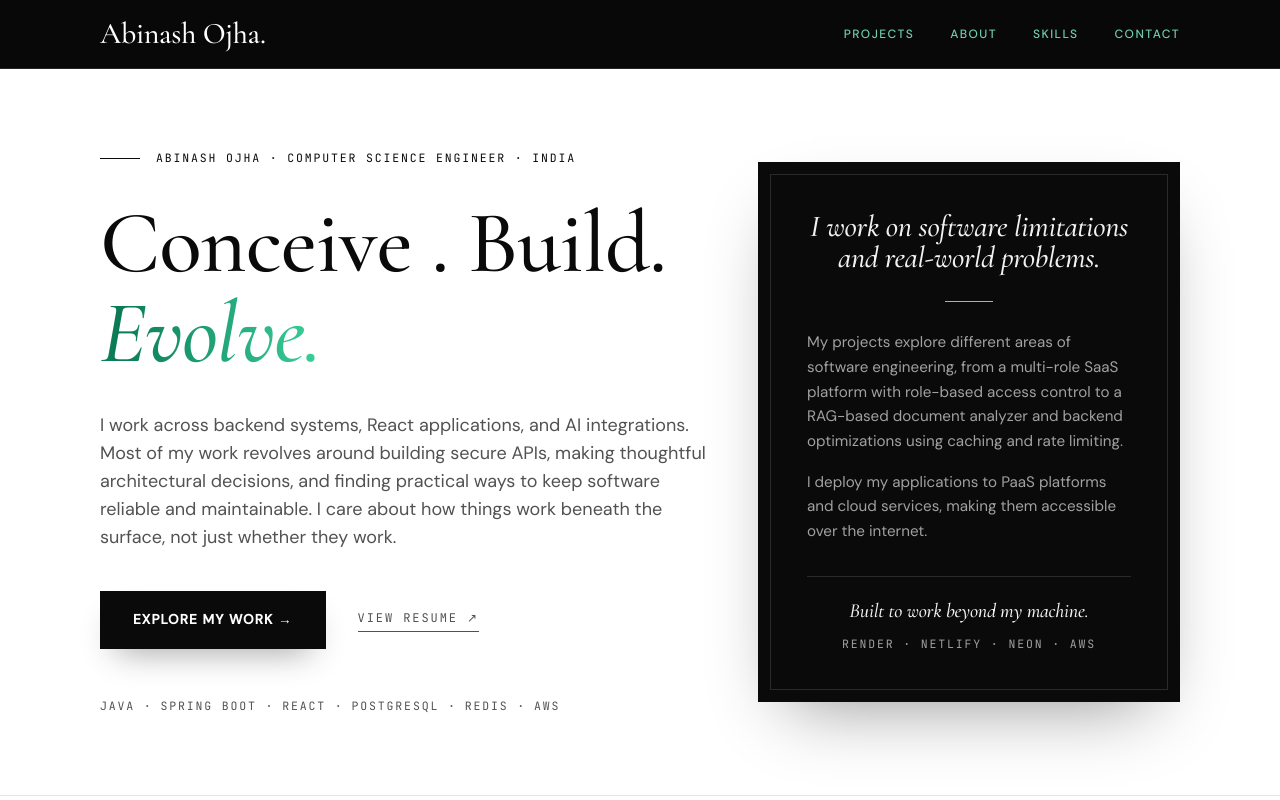
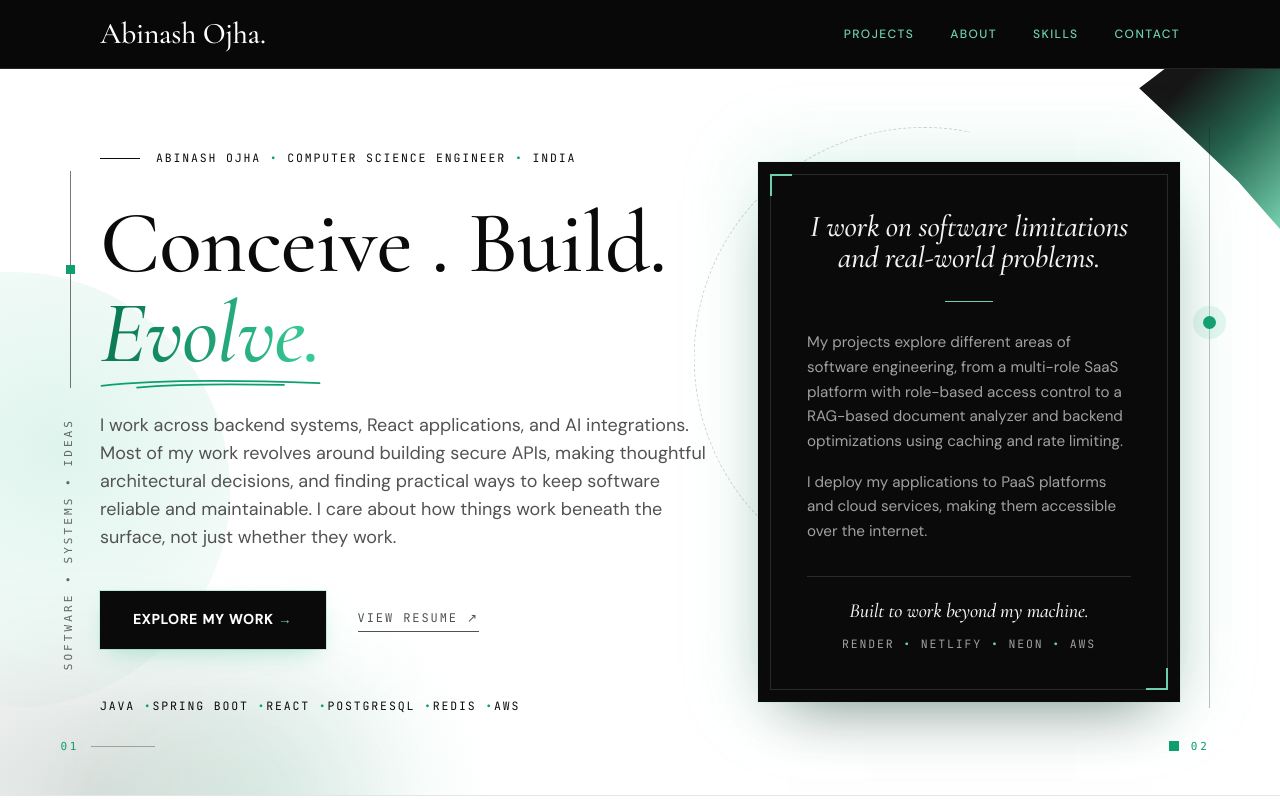
Before and after one commit to Abinash-Ojha/AbinashOjhaPortfolio, a React (Vite) app: page / in a window 1280 px wide. Shown: the top 800 px of the page. Built offline with nearby package versions, Linux system fonts and the light colour scheme.

Commit message:
Enhance portfolio hero section design

```diff
--- a/src/components/Hero.jsx
+++ b/src/components/Hero.jsx
@@ -1,37 +1,51 @@
-
 import resume from "../assets/AbinashOjhaResumeOL.pdf";
 
 const tech = ['Java', 'Spring Boot', 'React', 'PostgreSQL', 'Redis', 'AWS']
 const delay = (s) => ({ '--d': `${s}s` })
+const Dot = () => <span className="g-dot" aria-hidden="true"> • </span>
 
 export default function Hero() {
   return (
     <section
       id="top"
-      className="night hero-glow"
+      className="night hero-glow hero-root"
       style={{ '--accent': '#6FCFAD' }}
     >
-      <div className="mx-auto grid min-h-[84vh] max-w-[1160px] items-center gap-14 px-6 py-16 md:grid-cols-12 md:gap-12 md:px-10 md:py-20">
+      {/* Decorative layer */}
+      <div className="hero-deco" aria-hidden="true">
+        <span className="deco-circle" />
+        <span className="deco-mist" />
+        <span className="deco-rock" />
+
+        <div className="rail rail-l">
+          <span className="rail-line" />
+          <span className="rail-sq" />
+          <span className="rail-text">Software • Systems • Ideas</span>
+          <span className="rail-num">01</span>
+        </div>
+
+        <div className="rail rail-r">
+          <span className="rail-line" />
+          <span className="rail-dot" />
+          <span className="deco-ring" />
+          <span className="rail-num rail-num-r">
+            <i /> 02
+          </span>
+        </div>
+      </div>
+
+      <div className="relative z-10 mx-auto grid min-h-[84vh] max-w-[1160px] items-center gap-14 px-6 py-16 md:grid-cols-12 md:gap-12 md:px-10 md:py-20">
 
         {/* Left: introduction */}
         <div className="md:col-span-7">
           <p className="label flex items-center gap-4">
             <span
               className="draw h-px"
-              style={{
-                ...delay(0.1),
-                backgroundColor: '#0A0A0A',
-              }}
+              style={{ ...delay(0.1), backgroundColor: '#0A0A0A' }}
               aria-hidden="true"
             />
-            <span
-              className="fade-up"
-              style={{
-                ...delay(0.2),
-                color: '#0A0A0A',
-              }}
-            >
-              Abinash Ojha · Computer Science Engineer · India
+            <span className="fade-up" style={{ ...delay(0.2), color: '#0A0A0A' }}>
+              Abinash Ojha<Dot />Computer Science Engineer<Dot />India
             </span>
           </p>
 
@@ -40,32 +54,29 @@ export default function Hero() {
             aria-label="Conceive . Build. Evolve."
           >
             <span aria-hidden="true">
-              <span className="rise">
-                <span style={delay(0.25)}>Conceive</span>
-              </span>{' '}
-              <span className="rise">
-                <span style={delay(0.4)}>.</span>
-              </span>{' '}
-              <span className="rise">
-                <span style={delay(0.55)}>Build.</span>
-              </span>{' '}
-              <span className="rise">
-                <span style={delay(0.8)}>
-                  <em
-                    className="shimmer"
-                    style={{ color: '#6FCFAD' }}
-                  >
-                    Evolve.
-                  </em>
+              <span className="rise"><span style={delay(0.25)}>Conceive</span></span>{' '}
+              <span className="rise"><span style={delay(0.4)}>.</span></span>{' '}
+              <span className="rise"><span style={delay(0.55)}>Build.</span></span>{' '}
+              <span className="evolve-wrap">
+                <span className="rise">
+                  <span style={delay(0.8)}>
+                    <em className="shimmer" style={{ color: '#0E9F6E' }}>Evolve.</em>
+                  </span>
                 </span>
+                <svg
+                  className="evolve-line"
+                  viewBox="0 0 360 14"
+                  preserveAspectRatio="none"
+                  style={delay(1.2)}
+                >
+                  <path d="M2 10 C 90 3, 210 3, 358 7" />
+                  <path d="M60 12 C 140 7, 230 8, 300 9" />
+                </svg>
               </span>
             </span>
           </h1>
 
-          <p
-            className="soft fade-up mt-8 max-w-[50ch] text-lg"
-            style={delay(1)}
-          >
+          <p className="soft fade-up mt-8 max-w-[50ch] text-lg" style={delay(1)}>
             I work across backend systems, React applications, and AI integrations.
             Most of my work revolves around building secure APIs, making thoughtful
             architectural decisions, and finding practical ways to keep software
@@ -73,10 +84,7 @@ export default function Hero() {
             surface, not just whether they work.
           </p>
 
-          <div
-            className="fade-up mt-10 flex flex-wrap items-center gap-8"
-            style={delay(1.2)}
-          >
+          <div className="fade-up mt-10 flex flex-wrap items-center gap-8" style={delay(1.2)}>
             <a href="#work" className="btn">
               Explore my work{' '}
               <span className="arrow" aria-hidden="true">→</span>
@@ -93,17 +101,11 @@ export default function Hero() {
             </a>
           </div>
 
-          <p className="label mt-12 flex flex-wrap gap-x-2">
+         <p className="label tech-list mt-12 flex flex-wrap">
             {tech.map((t, i) => (
-              <span
-                key={t}
-                className="fade-up"
-                style={delay(1.45 + i * 0.12)}
-              >
+              <span key={t} className="fade-up" style={delay(1.45 + i * 0.12)}>
                 {t}
-                {i < tech.length - 1 && (
-                  <span aria-hidden="true"> ·</span>
-                )}
+                {i < tech.length - 1 && <Dot />}
               </span>
             ))}
           </p>
@@ -112,10 +114,10 @@ export default function Hero() {
         {/* Right: the story */}
         <aside
           aria-label="How I work"
-          className="vellum fade-up p-3 md:col-span-5"
+          className="vellum hero-card fade-up p-3 md:col-span-5"
           style={delay(0.7)}
         >
-          <div className="rounded-xl border border-[var(--rule)] p-7 md:p-9">
+          <div className="card-inner rounded-xl border border-[var(--rule)] p-7 md:p-9">
             <p
               className="display fade-up text-center text-[1.7rem] italic leading-snug md:text-[1.9rem]"
               style={delay(1)}
@@ -123,44 +125,28 @@ export default function Hero() {
               I work on software limitations and real-world problems.
             </p>
 
-            <span
-              className="mx-auto my-7 block h-px w-12"
-              style={{ backgroundColor: '#6FCFAD' }}
-              aria-hidden="true"
-            />
+            <span className="card-rule mx-auto my-7 block h-px w-12" aria-hidden="true" />
 
-            <p
-              className="soft fade-up text-[0.95rem] leading-relaxed"
-              style={delay(1.2)}
-            >
+            <p className="soft fade-up text-[0.95rem] leading-relaxed" style={delay(1.2)}>
               My projects explore different areas of software engineering, from a
               multi-role SaaS platform with role-based access control to a
               RAG-based document analyzer and backend optimizations using caching
               and rate limiting.
             </p>
 
-            <p
-              className="soft fade-up mt-4 text-[0.95rem] leading-relaxed"
-              style={delay(1.4)}
-            >
+            <p className="soft fade-up mt-4 text-[0.95rem] leading-relaxed" style={delay(1.4)}>
               I deploy my applications to PaaS platforms and cloud services,
               making them accessible over the internet.
             </p>
 
-            <p
-              className="rule-t fade-up mt-8 pt-5 text-center"
-              style={delay(1.6)}
-            >
-              <span className="display text-xl italic">
-                Built to work beyond my machine.
-              </span>
+            <p className="rule-t fade-up mt-8 pt-5 text-center" style={delay(1.6)}>
+              <span className="display text-xl italic">Built to work beyond my machine.</span>
               <span className="label mt-2 block">
-                Render · Netlify · Neon · AWS
+                Render<Dot />Netlify<Dot />Neon<Dot />AWS
               </span>
             </p>
           </div>
         </aside>
-
       </div>
     </section>
   )
--- a/src/theme.css
+++ b/src/theme.css
@@ -208,6 +208,7 @@ em.soft {
   border-color: #7BEBC0;
   transform: translateY(-2px);
 }
+
 
 .link {
   border-bottom: 1px solid currentColor;
@@ -632,3 +633,411 @@ em.shimmer {
 #skills .rule-t {
   border-color: #262626;
 }
+
+/* ---------- Hero: layout ---------- */
+.hero-root {
+  position: relative;
+  overflow: hidden;
+}
+
+.g-dot {
+  color: #0E9F6E;
+}
+
+/* ---------- Decorative layer ---------- */
+.hero-deco {
+  position: absolute;
+  inset: 0;
+  pointer-events: none;
+  z-index: 0;
+  display: none;
+}
+
+@media (min-width: 1024px) {
+  .hero-deco {
+    display: block;
+  }
+}
+
+.deco-circle {
+  position: absolute;
+  left: -16%;
+  top: 28%;
+  width: 34vw;
+  height: 34vw;
+  max-width: 520px;
+  max-height: 520px;
+  border-radius: 50%;
+  background: radial-gradient(circle at 60% 40%, rgba(111, 207, 173, .22), rgba(111, 207, 173, .05) 70%, transparent 72%);
+}
+
+.deco-mist {
+  position: absolute;
+  left: 0;
+  bottom: 0;
+  width: 38%;
+  height: 38%;
+  background:
+    radial-gradient(ellipse at 20% 100%, rgba(120, 140, 130, .28), transparent 60%),
+    radial-gradient(ellipse at 55% 110%, rgba(111, 207, 173, .18), transparent 60%);
+  -webkit-mask-image: linear-gradient(to top, #000 30%, transparent);
+  mask-image: linear-gradient(to top, #000 30%, transparent);
+}
+
+.deco-rock {
+  position: absolute;
+  right: 0;
+  top: 0;
+  width: 11vw;
+  height: 20vh;
+  min-width: 140px;
+  background: linear-gradient(135deg, #0a0a0a 20%, #1a5c45 55%, #6FCFAD 100%);
+  clip-path: polygon(18% 0, 100% 0, 100% 100%, 70% 70%, 40% 45%, 0 12%);
+  opacity: .95;
+}
+
+.deco-ring {
+  position: absolute;
+  right: 3%;
+  top: 8%;
+  width: 36vw;
+  max-width: 560px;
+  aspect-ratio: 1;
+  border-radius: 50%;
+  border: 1px dashed rgba(10, 10, 10, .18);
+  clip-path: inset(0 40% 0 0);
+  /* shows only the left arc, like the reference */
+  transform: translateX(-12%);
+}
+
+/* Rails */
+.rail {
+  position: absolute;
+  top: 0;
+  bottom: 0;
+  width: 1px;
+}
+
+.rail-l {
+  left: 5.5%;
+}
+
+.rail-r {
+  right: 5.5%;
+}
+
+.rail-line {
+  position: absolute;
+  left: 0;
+  top: 14%;
+  height: 30%;
+  width: 1px;
+  background: rgba(10, 10, 10, .55);
+}
+
+.rail-r .rail-line {
+  top: 8%;
+  height: 80%;
+  background: rgba(10, 10, 10, .25);
+}
+
+.rail-sq {
+  position: absolute;
+  left: -4px;
+  top: 27%;
+  width: 9px;
+  height: 9px;
+  background: #0E9F6E;
+}
+
+.rail-dot {
+  position: absolute;
+  left: -6px;
+  top: 40%;
+  width: 13px;
+  height: 13px;
+  border-radius: 50%;
+  background: #0E9F6E;
+  box-shadow: 0 0 0 10px rgba(111, 207, 173, .18);
+}
+
+.rail-text {
+  position: absolute;
+  left: -7px;
+  top: 48%;
+  writing-mode: vertical-rl;
+  transform: rotate(180deg);
+  font: 500 11px/1 var(--font-mono, 'JetBrains Mono', monospace);
+  letter-spacing: .28em;
+  text-transform: uppercase;
+  color: rgba(10, 10, 10, .6);
+}
+
+.rail-num {
+  position: absolute;
+  left: -10px;
+  bottom: 6%;
+  font: 500 11px/1 var(--font-mono, 'JetBrains Mono', monospace);
+  letter-spacing: .25em;
+  color: #0E9F6E;
+  display: flex;
+  align-items: center;
+  gap: 12px;
+  white-space: nowrap;
+}
+
+.rail-num::after {
+  content: "";
+  width: 64px;
+  height: 1px;
+  background: rgba(10, 10, 10, .3);
+}
+
+.rail-num-r {
+  left: auto;
+  right: 0;
+  flex-direction: row;
+}
+
+.rail-num-r::after {
+  display: none;
+}
+
+.rail-num-r i {
+  width: 10px;
+  height: 10px;
+  background: #0E9F6E;
+  display: inline-block;
+}
+
+/* ---------- Evolve underline ---------- */
+.evolve-wrap {
+  position: relative;
+  display: inline-block;
+}
+
+.evolve-line {
+  position: absolute;
+  left: 0;
+  bottom: -.12em;
+  width: 100%;
+  height: .14em;
+  fill: none;
+  stroke: #0E9F6E;
+  stroke-width: 2;
+  stroke-linecap: round;
+  pointer-events: none;
+}
+
+.evolve-line path {
+  stroke-dasharray: 400;
+  stroke-dashoffset: 400;
+  animation: evolve-draw 1s ease forwards;
+  animation-delay: var(--d, 1.2s);
+}
+
+@keyframes evolve-draw {
+  to {
+    stroke-dashoffset: 0;
+  }
+}
+
+/* ---------- Button ---------- */
+.hero-root .btn {
+  box-shadow: 0 0 0 1px rgba(111, 207, 173, .35), 0 10px 26px -10px rgba(111, 207, 173, .65);
+}
+
+.hero-root .btn .arrow {
+  color: #6FCFAD;
+}
+
+/* ---------- Card ---------- */
+.hero-card {
+  position: relative;
+  box-shadow: 0 0 0 1px rgba(111, 207, 173, .12),
+    0 0 70px rgba(111, 207, 173, .28),
+    0 30px 60px -30px rgba(0, 0, 0, .5);
+}
+
+.hero-card .card-inner {
+  position: relative;
+}
+
+.hero-card .card-inner::before,
+.hero-card .card-inner::after {
+  content: "";
+  position: absolute;
+  width: 22px;
+  height: 22px;
+  border: 0 solid #6FCFAD;
+  pointer-events: none;
+}
+
+.hero-card .card-inner::before {
+  top: -1px;
+  left: -1px;
+  border-top-width: 2px;
+  border-left-width: 2px;
+}
+
+.hero-card .card-inner::after {
+  bottom: -1px;
+  right: -1px;
+  border-bottom-width: 2px;
+  border-right-width: 2px;
+}
+
+.hero-card .card-rule {
+  background-color: #6FCFAD !important;
+}
+
+.hero-card .g-dot {
+  color: #6FCFAD;
+}
+
+@media (prefers-reduced-motion: reduce) {
+  .evolve-line path {
+    animation: none;
+    stroke-dashoffset: 0;
+  }
+}
+
+/* ---------- Final polish ---------- */
+
+/* Blueprint grid replaces the rock: faint, fades in from the top-right */
+.deco-grid {
+  position: absolute;
+  inset: 0;
+  background-image:
+    linear-gradient(to right, rgba(10, 10, 10, .05) 1px, transparent 1px),
+    linear-gradient(to bottom, rgba(10, 10, 10, .05) 1px, transparent 1px);
+  background-size: 56px 56px;
+  -webkit-mask-image: radial-gradient(ellipse at 100% 0%, #000 0%, transparent 55%);
+  mask-image: radial-gradient(ellipse at 100% 0%, #000 0%, transparent 55%);
+}
+
+/* Right rail dot drifts slowly */
+.rail-dot {
+  animation: rail-drift 7s ease-in-out infinite alternate;
+}
+
+@keyframes rail-drift {
+  from {
+    top: 34%;
+  }
+
+  to {
+    top: 52%;
+  }
+}
+
+/* Card spotlight follows the cursor */
+.hero-card::before {
+  content: "";
+  position: absolute;
+  inset: 0;
+  pointer-events: none;
+  opacity: 0;
+  transition: opacity .35s ease;
+  background: radial-gradient(320px circle at var(--mx, 50%) var(--my, 50%),
+      rgba(111, 207, 173, .14),
+      transparent 70%);
+}
+
+.hero-card:hover::before {
+  opacity: 1;
+}
+
+.hero-card .card-inner {
+  z-index: 1;
+}
+
+/* Tech list: quiet hover */
+.tech-item {
+  transition: color .2s ease;
+  cursor: default;
+}
+
+.tech-item:hover {
+  color: #0E9F6E;
+}
+
+/* Resume link underline turns green */
+.hero-root .link:hover {
+  border-color: #0E9F6E;
+}
+
+/* Scroll cue */
+.scroll-cue {
+  position: absolute;
+  left: 50%;
+  bottom: 18px;
+  transform: translateX(-50%);
+  z-index: 10;
+  display: none;
+  flex-direction: column;
+  align-items: center;
+  gap: 8px;
+  font: 500 10px/1 'JetBrains Mono', ui-monospace, monospace;
+  letter-spacing: .3em;
+  text-transform: uppercase;
+  color: rgba(10, 10, 10, .55);
+}
+
+.scroll-cue i {
+  position: relative;
+  width: 1px;
+  height: 34px;
+  background: rgba(10, 10, 10, .15);
+  overflow: hidden;
+}
+
+.scroll-cue i::after {
+  content: "";
+  position: absolute;
+  left: 0;
+  top: -40%;
+  width: 1px;
+  height: 40%;
+  background: #0E9F6E;
+  animation: scroll-line 2s ease-in-out infinite;
+}
+
+@keyframes scroll-line {
+  to {
+    top: 100%;
+  }
+}
+
+@media (min-width: 1024px) {
+  .scroll-cue {
+    display: flex;
+  }
+}
+
+@media (prefers-reduced-motion: reduce) {
+
+  .rail-dot,
+  .scroll-cue i::after {
+    animation: none;
+  }
+
+  .hero-card::before {
+    display: none;
+  }
+}
+
+/* Tech list: darker and easier to read */
+.hero-root .tech-list {
+  color: #0A0A0A;
+  font-weight: 500;
+}
+
+.hero-root .tech-list>span {
+  color: #0A0A0A;
+  transition: color .2s ease;
+}
+
+.hero-root .tech-list>span:hover {
+  color: #0E9F6E;
+}
```
